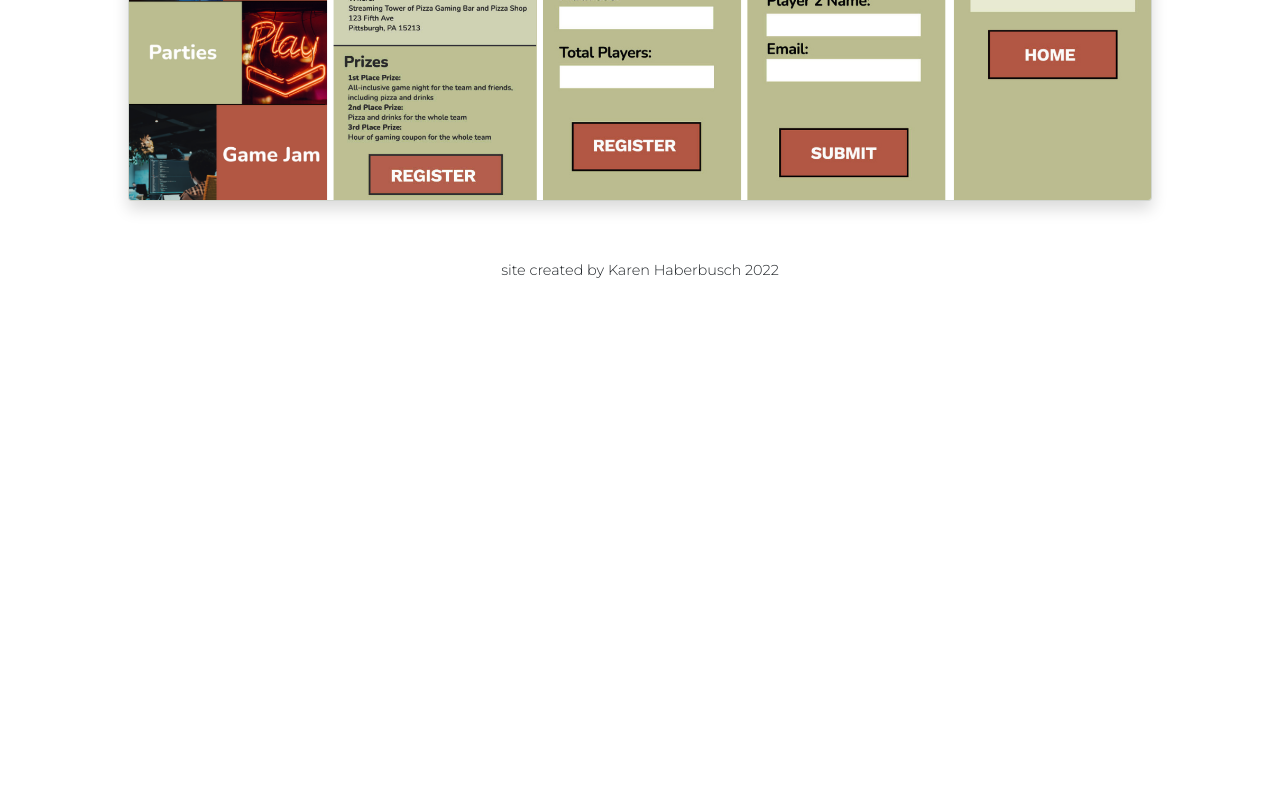
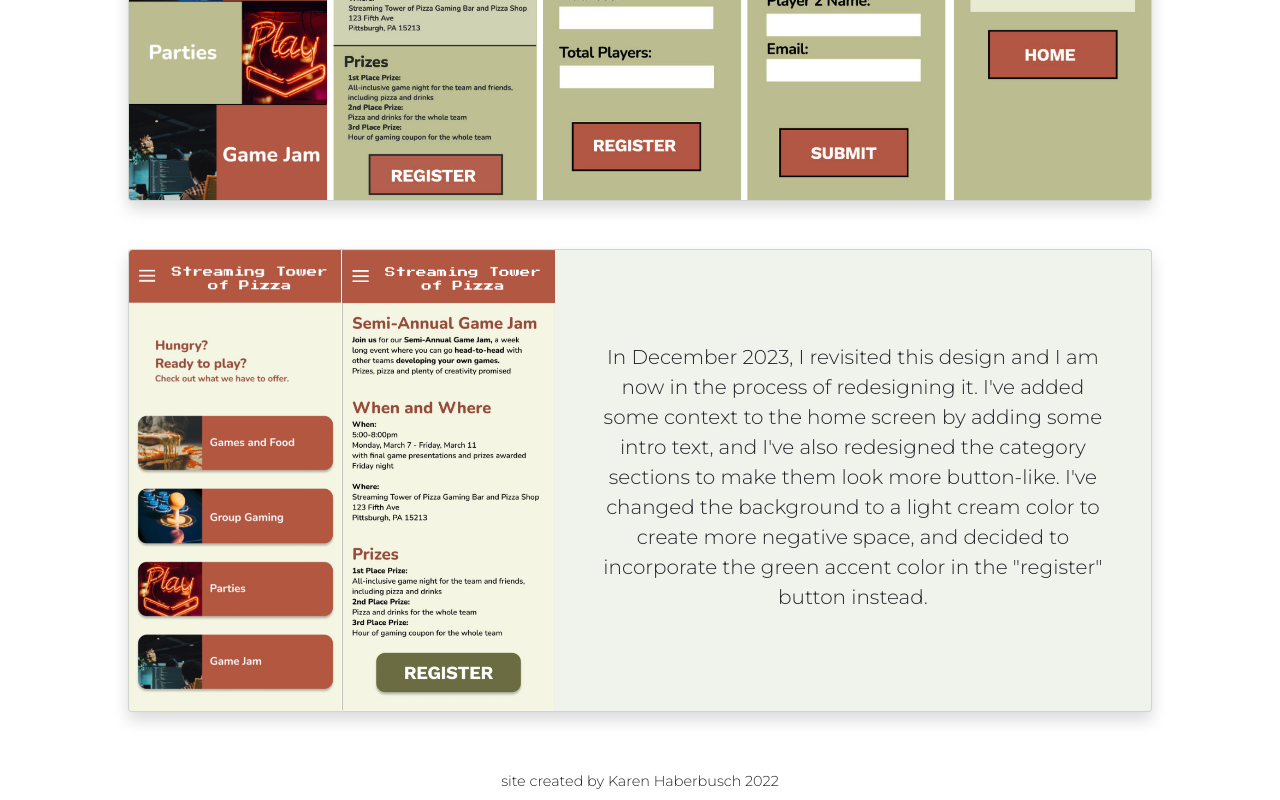
Before and after one commit to kah277/kah277.github.io, a plain HTML site: page ux.html in a window 1280 px wide. Shown: the part 3934-4734 px from the top of the page. Before the commit the page ends 4223 px from the top, so only its background shows below. Drawn offline with nearby package versions, Linux system fonts and the light colour scheme.

Commit message:
redesign update

```diff
--- a/ux.html
+++ b/ux.html
@@ -68,6 +68,18 @@
           <img src="images/StyleGuide Template.png" class="card-img-bottom" alt="style guide">
           <img src="images/App Design 2.png" class="card-img-bottom" alt="app prototype">
         </div>
+        <div class="card mb-5 shadow">
+          <div class="row g-0">
+            <div class="col-md-5">
+              <img src="images/redesign.png" class="img-fluid rounded-start" alt="app redesign">
+            </div>
+            <div class="col-md-7">
+              <div class="card-body mt-5">
+                <p class="card-text">In December 2023, I revisited this design and I am now in the process of redesigning it. I've added some context to the home screen by adding some intro text, and I've also redesigned the category sections to make them look more button-like. I've changed the background to a light cream color to create more negative space, and decided to incorporate the green accent color in the "register" button instead.</p>
+              </div>
+            </div>
+          </div>
+        </div>
       </div>
     </div>
     <footer>
```
Also changed, not shown: index.html (+2 -2 lines), images/redesign.png (added).
